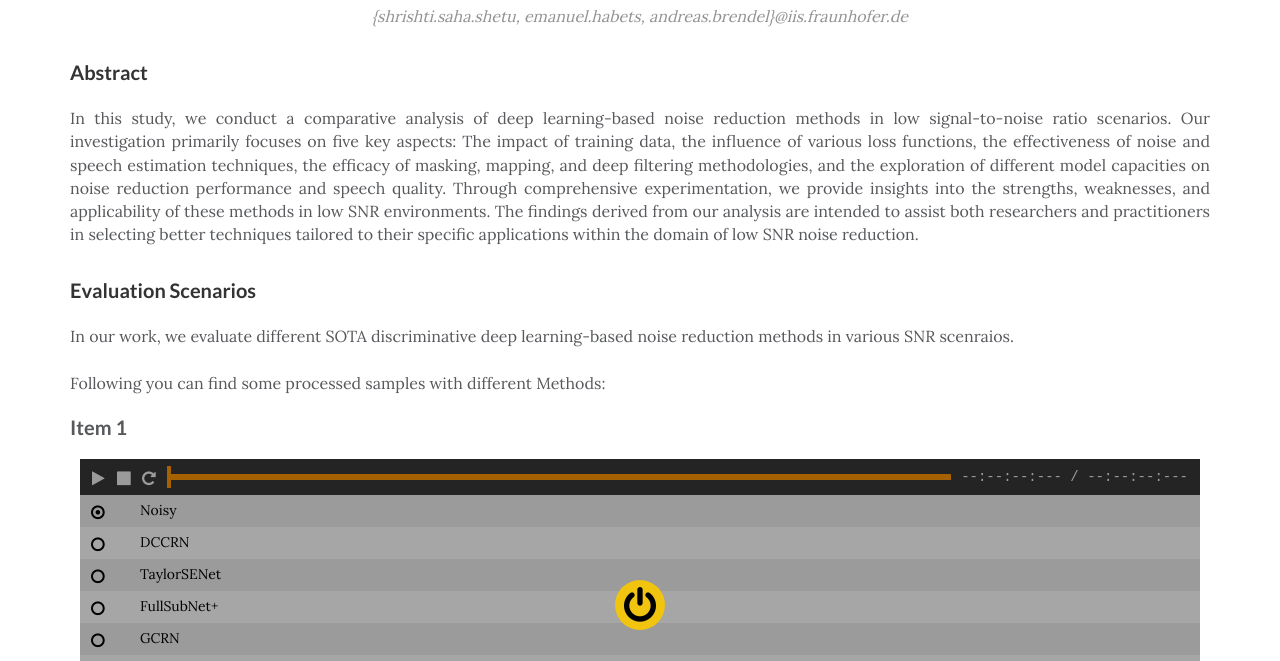
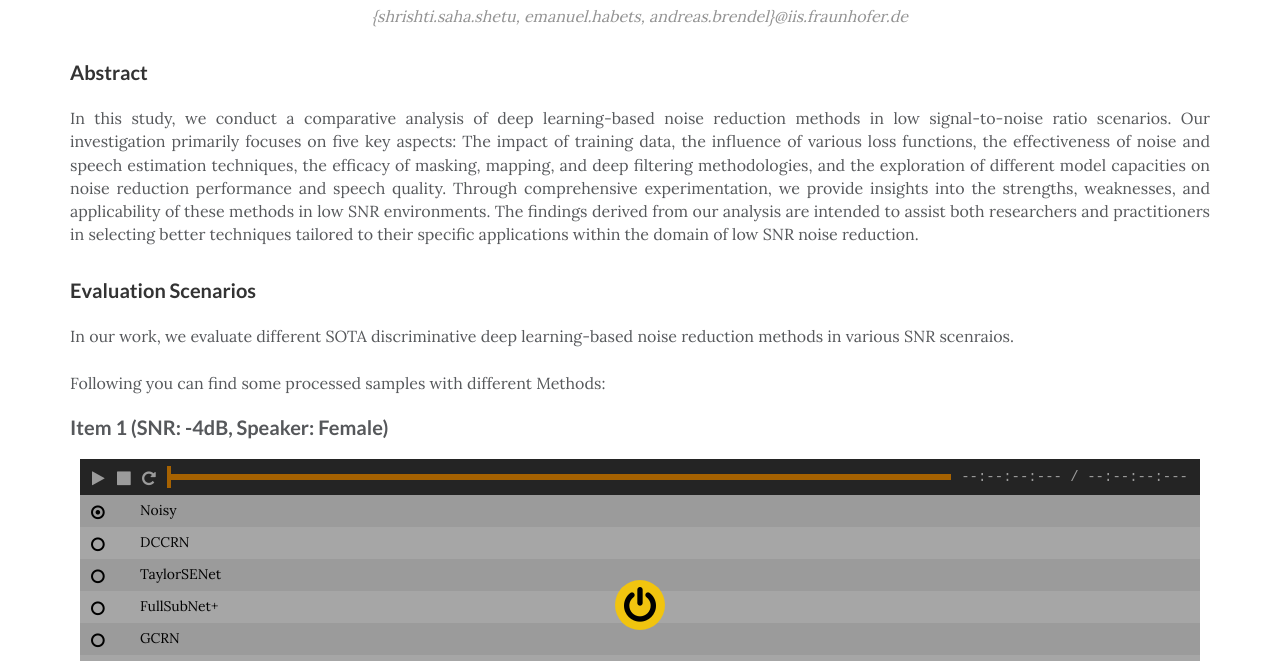
Before and after one commit to fhgainr/lowsnrstudy, a plain HTML site: page index.html in a window 1280 px wide. Shown: the part 427-1088 px from the top of the page. Drawn offline with nearby package versions, Linux system fonts and the light colour scheme.

Commit message:
Update index.html

```diff
--- a/index.html
+++ b/index.html
@@ -47,7 +47,7 @@
                           <br>
             <div id="NR"></div>
                     </p>
-                    <h5>Item 1</h5>
+                    <h5>Item 1 (SNR: -4dB, Speaker: Female)</h5>
                     <p>
                          <div class="choir">
                               <ts-track title="Noisy">
```
